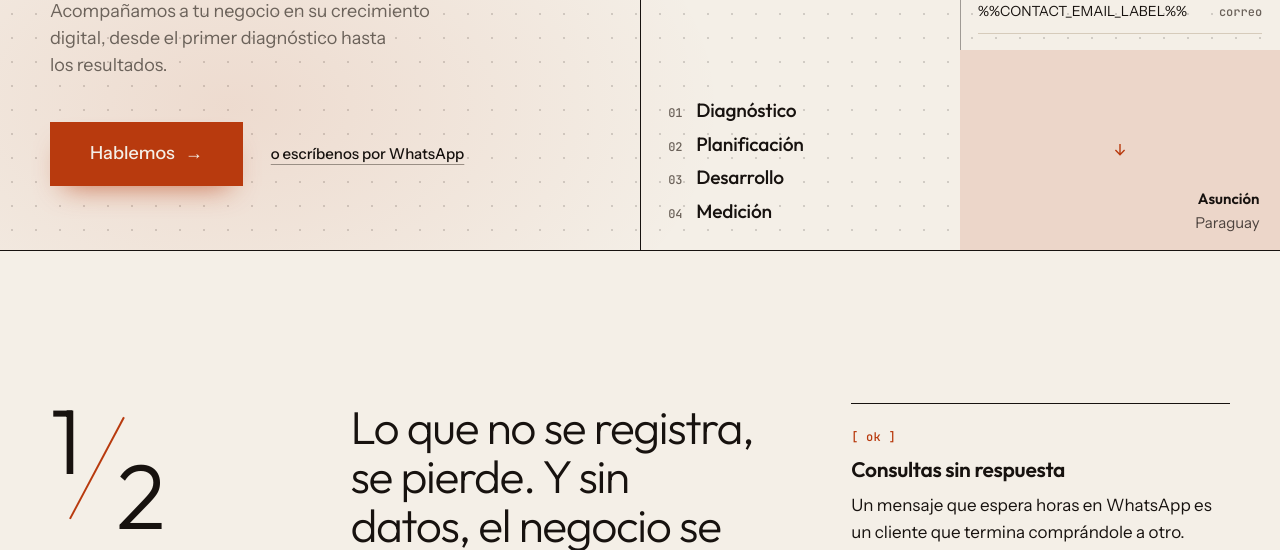
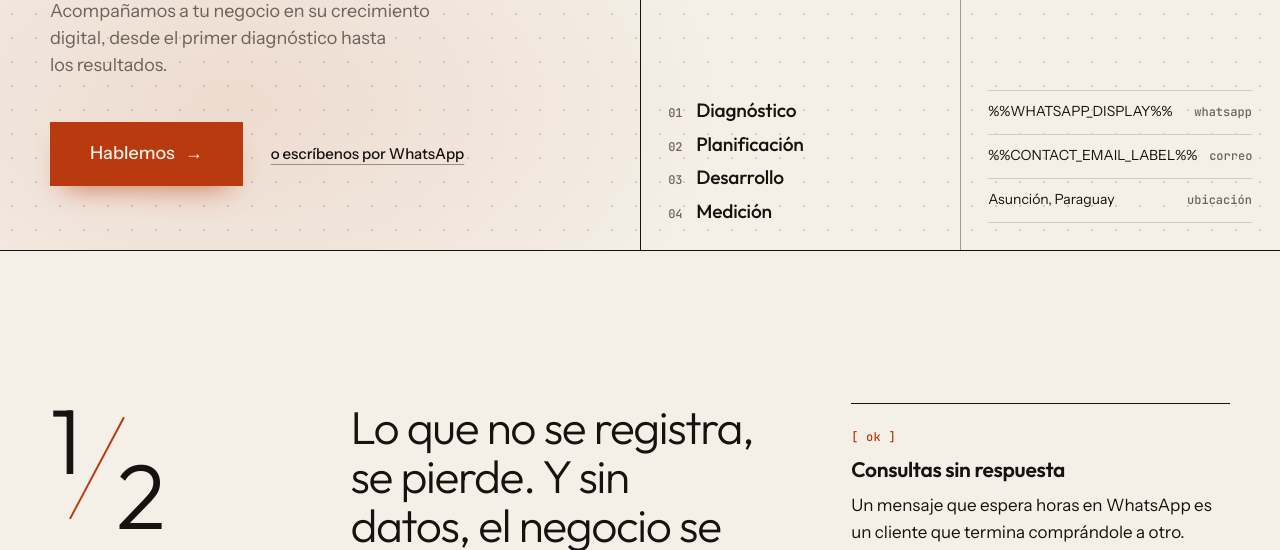
Before and after one commit to marceperez99/log-n-labs-web, a plain HTML site: page src/index.html in a window 1280 px wide. Shown: the part 550-1100 px from the top of the page. Drawn offline with Linux system fonts and the light colour scheme; files whose address does not match are found by name.

Commit message:
Hero: one contacto card in the last quarter
The halving stops at three cuts. The contact card takes the whole
bottom-right quarter, with Asunción, Paraguay as its third row; the
tinted scroll cell, its arrow, hover and click are gone.

Co-Authored-By: Claude Opus 5.5 <noreply@anthropic.com>

```diff
--- a/src/index.html
+++ b/src/index.html
@@ -29,7 +29,7 @@
 <meta name="theme-color" content="#F4EFE7">
 <link rel="preload" href="fonts/outfit-latin.woff2" as="font" type="font/woff2" crossorigin>
 <link rel="preload" href="fonts/instrument-sans-latin.woff2" as="font" type="font/woff2" crossorigin>
-<link rel="stylesheet" href="styles.css?v=25">
+<link rel="stylesheet" href="styles.css?v=27">
 <script src="analytics.js?v=2" defer></script>
 <script type="application/ld+json">
 {"@context":"https://schema.org","@graph":[
@@ -58,7 +58,7 @@
 <header class="hero" id="inicio" data-step="0">
   <div class="cuts" aria-hidden="true">
     <span class="cut"></span><span class="cut"></span><span class="cut"></span>
-    <span class="cut"></span>
+    <span class="cut"></span><!-- spare: the mobile band's top rule -->
   </div>
 
   <div class="cell c1">
@@ -124,16 +124,10 @@
     <ul class="rows">
       <li><a class="wa" href="https://wa.me/%%WHATSAPP_NUMBER%%"><span>%%WHATSAPP_DISPLAY%%</span><span class="mono">whatsapp</span></a></li>
       <li><a class="mail" href="mailto:%%CONTACT_EMAIL%%"><span>%%CONTACT_EMAIL_LABEL%%</span><span class="mono">correo</span></a></li>
+      <li class="row"><span>Asunción, Paraguay</span><span class="mono">ubicación</span></li>
     </ul>
   </div>
 
-  <button type="button" class="cell c7" aria-label="Bajar al contenido">
-    <span class="fill" aria-hidden="true"></span>
-    <span class="c7-in" aria-hidden="true">
-      <svg width="14" height="14" viewBox="0 0 24 24" fill="none" stroke="currentColor" stroke-width="2.4" stroke-linecap="square"><path d="M12 3v17M5 13l7 7 7-7"/></svg>
-      <span class="place"><b>Asunción</b><span>Paraguay</span></span>
-    </span>
-  </button>
 </header>
 
 <main>
@@ -473,6 +467,6 @@
 </footer>
 
 <script src="contact.js?v=2"></script>
-<script src="main.js?v=17"></script>
+<script src="main.js?v=19"></script>
 </body>
 </html>
--- a/src/main.js
+++ b/src/main.js
@@ -28,7 +28,7 @@
 
   var hero = document.querySelector('.hero');
   var cutEls = Array.prototype.slice.call(hero.querySelectorAll('.cut'));
-  var cellEls = ['.c1', '.c2', '.c3', '.c4', '.c7'].map(function (s) { return hero.querySelector(s); });
+  var cellEls = ['.c1', '.c2', '.c3', '.c4'].map(function (s) { return hero.querySelector(s); });
   // Stacked hero: phones, portrait tablets, landscape phones (same query as styles.css).
   var mobileMQ = window.matchMedia('(max-width: 1023px), (max-height: 560px)');
 
@@ -41,7 +41,7 @@
     cellEls.forEach(function (el) { el.style.cssText = ''; });
     var W = hero.clientWidth, H = hero.clientHeight;
     var y0 = mobile ? H - MOBILE_BAND : 0;
-    var g = halvingCells(W, H - y0, mobile ? 3 : 4);
+    var g = halvingCells(W, H - y0, 3);
     if (mobile) g.lines.unshift({ vertical: false, x: 0, y: 0, len: W });
     cutEls.forEach(function (el, i) {
       var ln = g.lines[i];
@@ -74,16 +74,16 @@
   var SPEED = 700;
   function play() {
     if (reduce) {
-      setStep(5);
+      setStep(4);
       for (var i = 0; i < 4; i++) showCell(i);
       startRotation(0, true);
       return;
     }
-    for (var k = 1; k <= 5; k++) {
+    for (var k = 1; k <= 4; k++) {
       (function (k) {
         timers.push(setTimeout(function () {
           setStep(k);
-          if (k <= 4) timers.push(setTimeout(function () { showCell(k - 1); }, Math.round(SPEED * 0.45)));
+          timers.push(setTimeout(function () { showCell(k - 1); }, Math.round(SPEED * 0.45)));
         }, 600 + (k - 1) * SPEED));
       })(k);
     }
@@ -132,10 +132,6 @@
       if (heroVisible) startRotation(cat); else clearTimeout(rotT);
     }, { threshold: 0.15 }).observe(hero);
   }
-
-  cellEls[4].addEventListener('click', function () {
-    document.getElementById('enfoque').scrollIntoView({ behavior: reduce ? 'auto' : 'smooth' });
-  });
 
   layout();
   var rz;
--- a/src/styles.css
+++ b/src/styles.css
@@ -62,7 +62,7 @@ mark.todo-lg{font-family:var(--f-display);font-size:.8em;letter-spacing:-.02em;p
 .js .hero:not(.laid) .cell:not(.c1){visibility:hidden} /* until main.js layout() places the cells */
 .cell > *, .cell .c1-body > *{transition:opacity 500ms var(--out),transform 700ms var(--out)}
 /* .c1 (logo, headline, CTAs) paints immediately for LCP; the other cells fade in with the halving */
-.js .hero .cell:not(.c1):not(.c7):not(.on) > *{opacity:0;transform:translateY(12px)}
+.js .hero .cell:not(.c1):not(.on) > *{opacity:0;transform:translateY(12px)}
 /* .c1's first-cut geometry before main.js runs (layout() then sets the same values inline):
    landscape → left half, portrait → top half (halvingCells cuts the longer side) */
 .c1{left:0;top:0;width:50%;height:100%}
@@ -126,32 +126,15 @@ nav[aria-label="Principal"] a:hover{color:var(--ink);background-size:100% 1px}
 .reduce .bars button[aria-current="true"] i{transition:none}
 
 .c3,.c4{display:flex;flex-direction:column;justify-content:space-between;align-items:flex-start;padding:clamp(12px,2vh,20px) clamp(12px,1.4vw,20px)}
-.c3{padding:clamp(20px,3.4vh,32px) clamp(20px,2.2vw,32px)}
+.c3,.c4{padding:clamp(20px,3.4vh,32px) clamp(20px,2.2vw,32px)}
 /* 1/8: the four steps, large enough to read as a sequence */
 .mini-steps{display:flex;flex-direction:column;gap:clamp(6px,1.2vh,12px);font:500 clamp(18px,1.5vw,24px)/1.25 var(--f-display);letter-spacing:-.01em}
 .mini-steps li{display:flex;gap:14px;align-items:baseline}
 .mini-steps .mono{font:var(--t-label);color:var(--stone-d)}
 /* 1/16: contact rows, compact */
 .c4 .rows{align-self:stretch}
-.c4 .rows a{min-height:44px;padding:8px 0;font-size:14px}
+.c4 .rows a,.c4 .rows .row{min-height:44px;padding:8px 0;font-size:14px}
 .hero .cut + .cut{background:color-mix(in srgb,var(--ink) 38%,transparent)}
-.c7{border:0;padding:0;background:none;cursor:pointer;color:var(--rust)}
-.c7 .fill{position:absolute;inset:0;background:color-mix(in srgb,var(--rust) 14%,var(--white));transform:scaleY(0);transform-origin:50% 0;transition:transform 600ms var(--ease),background-color .25s}
-.hero[data-step="5"] .c7 .fill{transform:none}
-.c7-in{position:relative;display:flex;align-items:center;justify-content:center;height:100%;opacity:0;transition:opacity 400ms 350ms var(--out),color .25s}
-.hero[data-step="5"] .c7-in{opacity:1}
-/* place sits in the bottom-right corner of the last cell */
-.c7-in .place{position:absolute;right:clamp(14px,1.6vw,24px);bottom:clamp(12px,2vh,20px);display:flex;flex-direction:column;align-items:flex-end;gap:2px;font:var(--t-small);color:color-mix(in srgb,var(--ink) 75%,transparent);text-align:right;transition:color .25s}
-.c7-in .place b{font:var(--t-ui);font-family:var(--f-display);font-weight:600;color:var(--ink);transition:color .25s}
-.c7:hover .place,.c7:hover .place b{color:var(--white)}
-.c7-in svg{animation:nudge 1.8s var(--out) infinite}
-.c7:hover .fill{background:var(--rust)}
-.c7:hover{color:var(--white)}
-@keyframes nudge{0%,60%,100%{transform:none}30%{transform:translateY(3px)}}
-.c7:focus-visible{outline:2px solid var(--ink);outline-offset:-4px}
-.reduce .c7-in svg{animation:none}
-
-
 /* stacked hero (phones, portrait tablets, landscape phones): halving band at the foot, content stacked.
    Keep the query in sync with heroMQ in main.js. */
 @media (max-width:1023px),(max-height:560px){
@@ -173,7 +156,7 @@ nav[aria-label="Principal"] a:hover{color:var(--ink);background-size:100% 1px}
     radial-gradient(color-mix(in srgb,var(--ink) 16%,transparent) 1px,transparent 1.2px) 0 0/24px 24px,
     var(--white)}
   nav[aria-label="Principal"]{gap:18px;font-size:14px}
-  .c3,.c4,.c7{display:none}
+  .c3,.c4{display:none}
   h1{font-size:clamp(44px,15vw,64px)}
   h1.h1-long{font-size:clamp(40px,12.4vw,64px)}
 }
```
